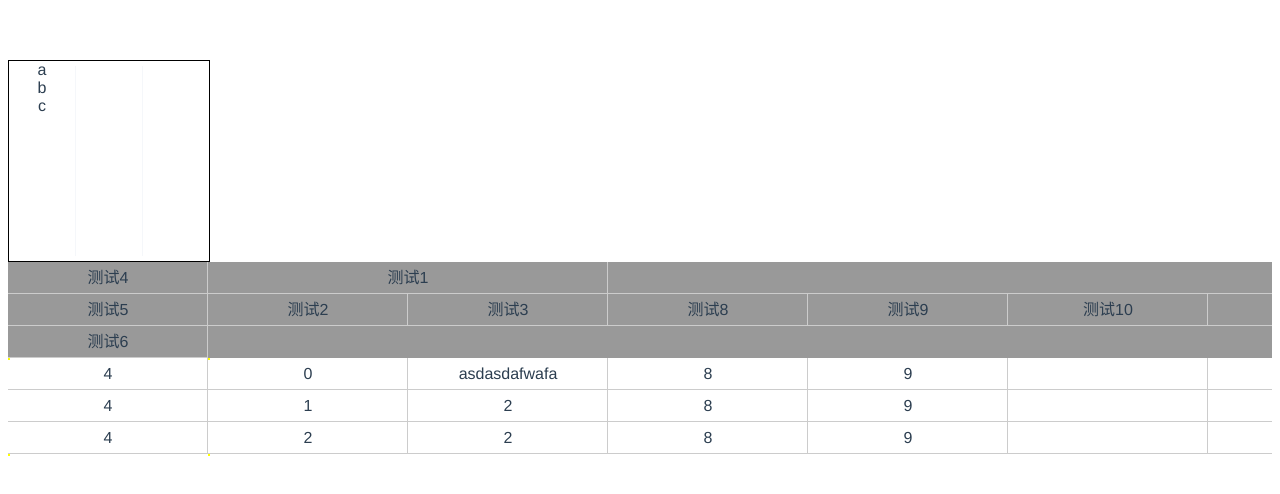
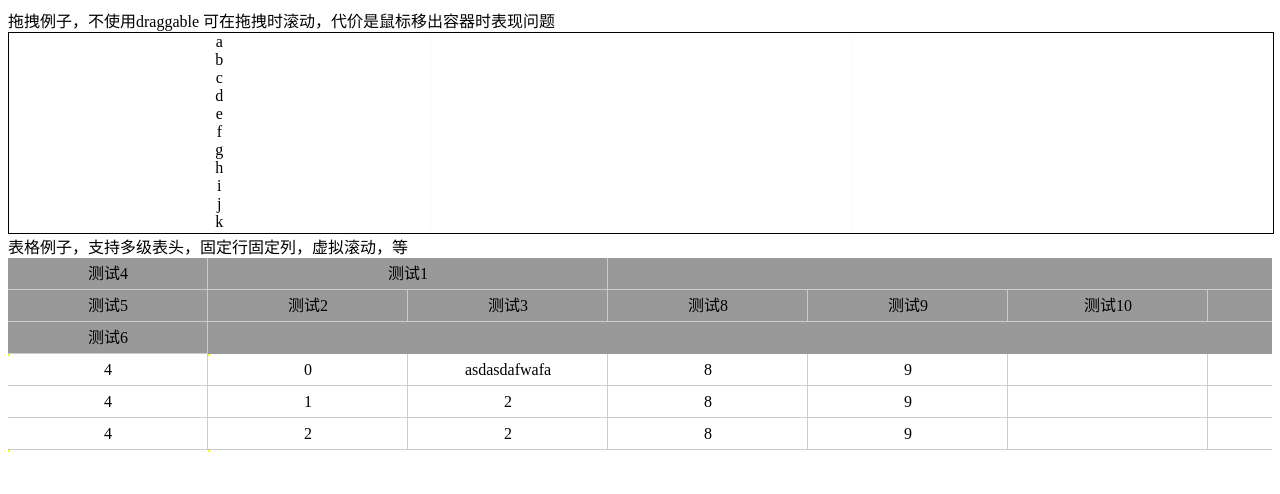
Before and after one commit to lidingyuan/hermit-crab, a Vue app: page / in a window 1280 px wide. Shown: the top 494 px of the page. Built offline with nearby package versions, Linux system fonts and the light colour scheme; the HTML template or start-up script is replaced by a standard one.

Commit message:
增加说明

```diff
--- a/src/App.vue
+++ b/src/App.vue
@@ -1,10 +1,12 @@
 <template>
   <div id="app">
-    <DragBoxPlural v-model="options" style="width:200px;height:200px;border:1px solid #000;">
+    拖拽例子，不使用draggable 可在拖拽时滚动，代价是鼠标移出容器时表现问题
+    <DragBoxPlural v-model="options" style="width:100%;height:200px;border:1px solid #000;text-align:center;">
       <template v-slot:default="{item}">
         <div style="width:100%;">{{item}}</div>
       </template>
     </DragBoxPlural>
+    表格例子，支持多级表头，固定行固定列，虚拟滚动，等
     <CrabTable
       style="width:100%;height:600px;overflow: hidden;"
       :virtualCol="9"
@@ -27,7 +29,7 @@ export default {
   components: { DragBoxPlural, CrabTable },
   data () {
     return {
-      options: [['a', 'b', 'c'], [], []],
+      options: [['a', 'b', 'c', 'd', 'e', 'f', 'g', 'h', 'i', 'j', 'k', 'l', 'm', 'n'], [], []],
       active: false,
       columnList: [
         {
@@ -514,20 +516,4 @@ export default {
 </script>
 
 <style>
-#app {
-  font-family: Avenir, Helvetica, Arial, sans-serif;
-  -webkit-font-smoothing: antialiased;
-  -moz-osx-font-smoothing: grayscale;
-  text-align: center;
-  color: #2c3e50;
-  margin-top: 60px;
-}
-.test{
-  width:100px;height:200px;
-  background: transparent;
-}
-.test.active{
-  width: 200px;
-  background:#ccc;
-}
 </style>
```
Also changed, not shown: 1 other file (tests, documents, lock files or other folders).
